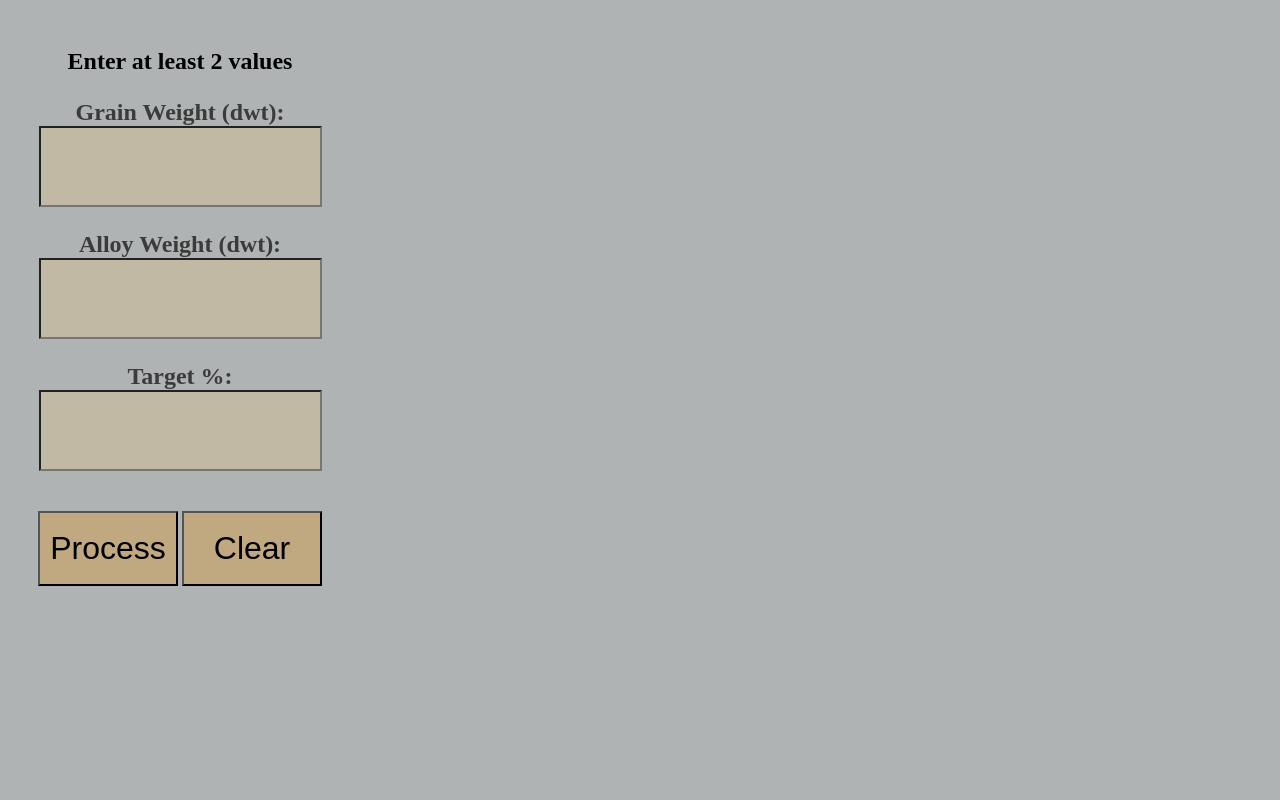
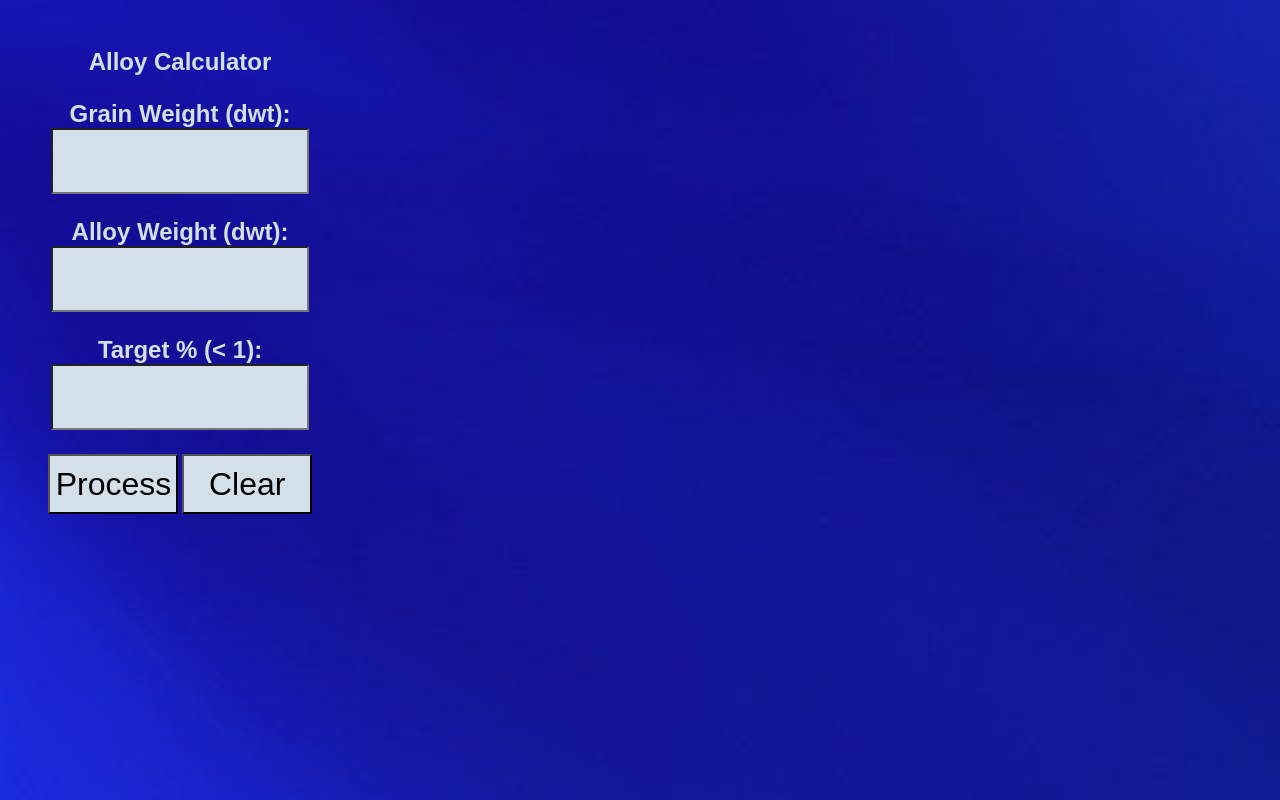
Before and after one commit to dwcoppola/alloy-calculator, a plain HTML site: page index.html in a window 1280 px wide. Drawn offline with Linux system fonts and the light colour scheme.

Commit message:
Add files via upload

```diff
--- a/alloy.css
+++ b/alloy.css
@@ -1,45 +1,42 @@
 html {
-    /*background-image: url("moltenmetal.jpg");*/
+    background-image: url("blue.jpg");
     background-repeat: no-repeat;
-    background-size: 115%;
-    background-color: rgba(140, 146, 146, 0.692);
+    background-size: 300%;
+    /*background-color: #276678;*/
+    font-family: arial;
 }
 body {
-    color: rgba(32, 32, 31, 0.815);
+    color: #d3e0ea;
     padding: 1em;
 }
 #content {
     width: 312px;
     height: 567px;
 }
-form {
-    display: flex;
-    flex-direction: column;
-    padding: 1em;
-    margin-right: auto;
-    margin-left: auto;
-}
 h3 {
-    color: #000000;
+    color: #d3e0ea;
     font-size: 1.5em;
 }
 label{
     font-size: 1.5em;
     font-weight: bold;
+    margin-bottom: .2em;
 }
-input {
-    width: 275px;
-    height: 75px;
+input, select {
+    width: 250px;
+    height: 60px;
     margin-bottom: .5em;
     font-size: 3em;
-    background-color: #cebe9b99;
-    color: #faf5f5;
+    background-color: #d3e0ea;
+    color: #154fb9;
     text-align: center;
 }
+input:focus {
+    outline: #d3e0e1 solid 2px;
+}
 button {
-    width: 140px;
-    height: 75px;
-    background-color: rgb(192, 169, 128);
-    margin-top: .5em;
+    width: 130px;
+    height: 60px;
+    background-color: #d3e0ea;
     font-size: 2em;
 }
--- a/index.html
+++ b/index.html
@@ -8,12 +8,12 @@
     </head>
     <body style="text-align: center;">
         <div id="content">
-            <h3>Enter at least 2 values</h3>
+            <h3>Alloy Calculator</h3>
             <label>Grain Weight (dwt):</label>
             <input type="number" min=0 max=10000 step="0.001" id="grain"/>
             <label>Alloy Weight (dwt):</label>
             <input type="number" min=0 max=10000 step="0.001" id="alloy"/>
-            <label>Target %:</label>
+            <label>Target % (< 1):</label>
             <input type="number" min=0 max=10000 step="0.001" id="percent"/>
             <button id="button" onclick="getThird()">Process</button>
             <button id="clear" onclick="clearFields()">Clear</button>
```
